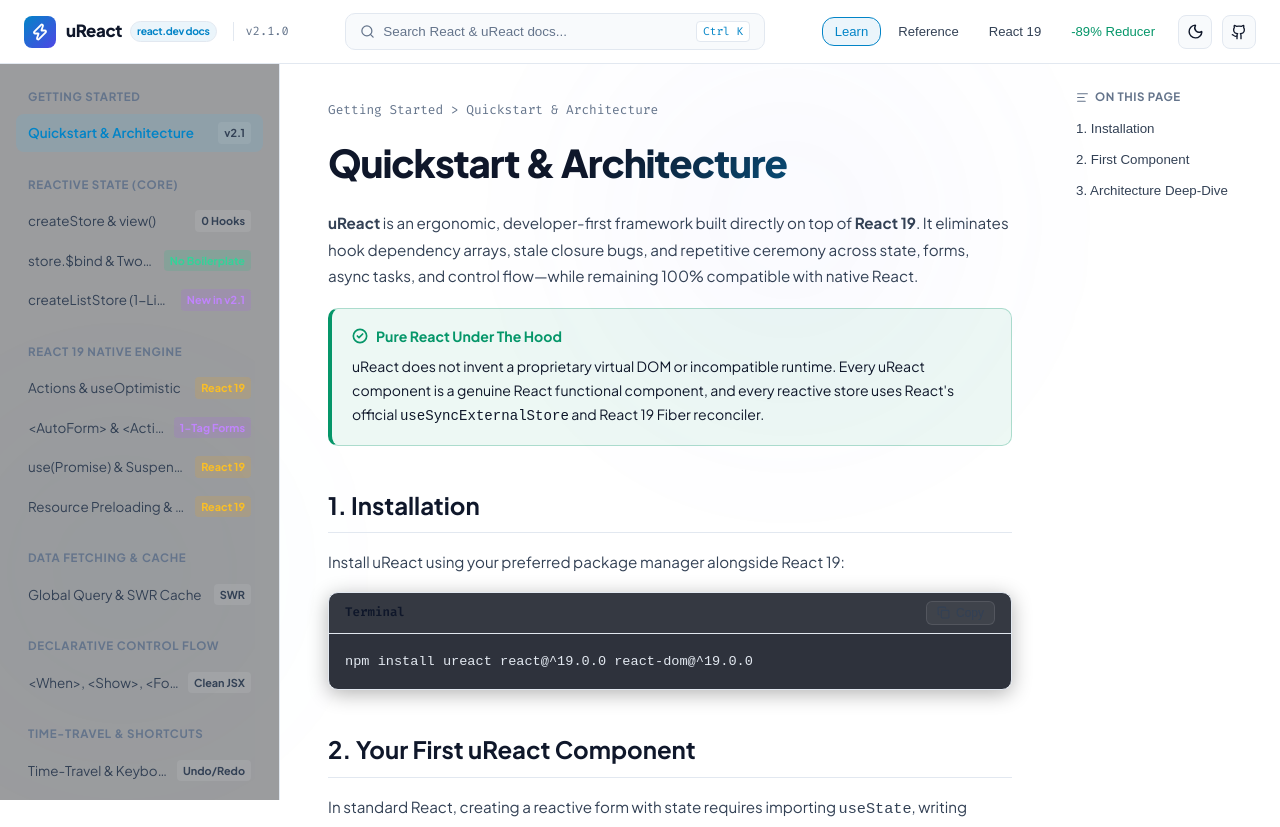
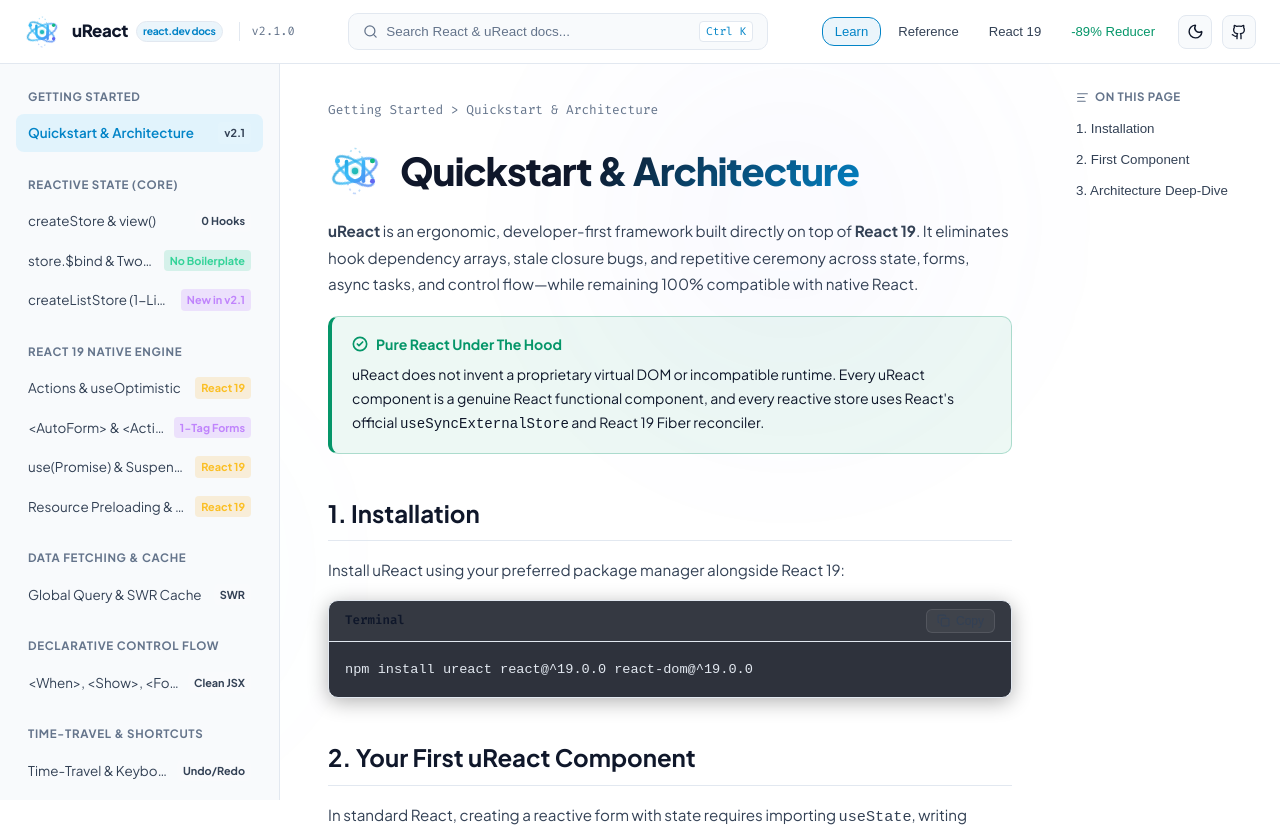
Before and after one commit to jins-coder/uReact, a React (Vite) app: page / in a window 1280 px wide. Shown: the top 827 px of the page. Built offline with nearby package versions, Linux system fonts and the light colour scheme.

Commit message:
feat(logo): add custom uReact SVG logo, smooth orbital animations, and overhaul vertical/horizontal scrollbar styles

```diff
--- a/src/projects/docs-portal/components/DocHeader.tsx
+++ b/src/projects/docs-portal/components/DocHeader.tsx
@@ -1,4 +1,5 @@
 import React from 'react';
+import { UReactLogo } from './UReactLogo';
 import {
   Zap,
   Search,
@@ -63,22 +64,10 @@
 
         <div
           onClick={() => onSelectPage('quickstart')}
-          style={{ display: 'flex', alignItems: 'center', gap: '10px', cursor: 'pointer' }}
+          style={{ display: 'flex', alignItems: 'center', gap: '12px', cursor: 'pointer' }}
+          title="uReact Documentation Home"
         >
-          <div
-            style={{
-              width: '32px',
-              height: '32px',
-              borderRadius: '8px',
-              background: 'linear-gradient(135deg, var(--accent-cyan), var(--accent-indigo))',
-              display: 'flex',
-              alignItems: 'center',
-              justifyContent: 'center',
-              color: '#ffffff'
-            }}
-          >
-            <Zap size={18} strokeWidth={2.5} />
-          </div>
+          <UReactLogo size={36} />
           <div>
             <div style={{ fontWeight: 800, fontSize: '1.05rem', letterSpacing: '-0.02em', color: 'var(--text-main)', display: 'flex', alignItems: 'center', gap: '8px' }}>
               <span>uReact</span>
--- a/src/projects/docs-portal/components/DocSidebar.tsx
+++ b/src/projects/docs-portal/components/DocSidebar.tsx
@@ -32,7 +32,7 @@
         overflowY: 'auto',
         padding: '24px 16px 40px',
         borderRight: '1px solid var(--border-subtle, rgba(255, 255, 255, 0.08))',
-        background: 'rgba(7, 9, 14, 0.4)'
+        background: 'var(--bg-sidebar)'
       }}
     >
       <div style={{ display: 'flex', flexDirection: 'column', gap: '24px' }}>
--- /dev/null
+++ b/src/projects/docs-portal/components/UReactLogo.tsx
@@ -0,0 +1,129 @@
+import React from 'react';
+
+export interface UReactLogoProps {
+  size?: number;
+  className?: string;
+  style?: React.CSSProperties;
+  animated?: boolean;
+}
+
+export function UReactLogo({
+  size = 32,
+  className = '',
+  style = {},
+  animated = true
+}: UReactLogoProps) {
+  const id = React.useId().replace(/:/g, '');
+  const gradId = `ureact-logo-grad-${id}`;
+  const accentId = `ureact-logo-accent-${id}`;
+  const glowId = `ureact-logo-glow-${id}`;
+
+  return (
+    <svg
+      width={size}
+      height={size}
+      viewBox="0 0 48 48"
+      fill="none"
+      xmlns="http://www.w3.org/2000/svg"
+      className={`ureact-logo ${className}`}
+      style={{
+        display: 'inline-block',
+        verticalAlign: 'middle',
+        flexShrink: 0,
+        ...style
+      }}
+      aria-label="uReact Logo"
+    >
+      <defs>
+        {/* Main Brand Gradient: React Cyan to Electric Indigo */}
+        <linearGradient id={gradId} x1="4" y1="4" x2="44" y2="44" gradientUnits="userSpaceOnUse">
+          <stop offset="0%" stopColor="#0284c7" />
+          <stop offset="45%" stopColor="#38bdf8" />
+          <stop offset="100%" stopColor="#6366f1" />
+        </linearGradient>
+
+        {/* Quantum Accent: Neon Cyan to Emerald Reactive */}
+        <linearGradient id={accentId} x1="16" y1="16" x2="32" y2="32" gradientUnits="userSpaceOnUse">
+          <stop offset="0%" stopColor="#38bdf8" />
+          <stop offset="100%" stopColor="#10b981" />
+        </linearGradient>
+
+        {/* Soft Ambient Glow */}
+        <filter id={glowId} x="-20%" y="-20%" width="140%" height="140%">
+          <feGaussianBlur stdDeviation="1.2" result="blur" />
+          <feComposite in="SourceGraphic" in2="blur" operator="over" />
+        </filter>
+      </defs>
+
+      {/* Atomic Orbital Ring 1: -30 deg */}
+      <ellipse
+        cx="24"
+        cy="24"
+        rx="20"
+        ry="7.8"
+        transform="rotate(-30 24 24)"
+        stroke={`url(#${gradId})`}
+        strokeWidth="2.2"
+        strokeOpacity="0.8"
+        className={animated ? 'ureact-orbit ureact-orbit-1' : ''}
+      />
+
+      {/* Atomic Orbital Ring 2: +30 deg */}
+      <ellipse
+        cx="24"
+        cy="24"
+        rx="20"
+        ry="7.8"
+        transform="rotate(30 24 24)"
+        stroke={`url(#${gradId})`}
+        strokeWidth="2.2"
+        strokeOpacity="0.8"
+        className={animated ? 'ureact-orbit ureact-orbit-2' : ''}
+      />
+
+      {/* Horizontal Ambient Electron Ring */}
+      <ellipse
+        cx="24"
+        cy="24"
+        rx="20"
+        ry="7.8"
+        transform="rotate(90 24 24)"
+        stroke={`url(#${gradId})`}
+        strokeWidth="1.5"
+        strokeOpacity="0.35"
+        strokeDasharray="2 3"
+      />
+
+      {/* The Iconic Geometric "u" Core */}
+      <path
+        d="M 16.5 15.5 V 25.5 C 16.5 29.6 19.8 33 24 33 C 28.2 33 31.5 29.6 31.5 25.5 V 15.5"
+        stroke={`url(#${gradId})`}
+        strokeWidth="3.2"
+        strokeLinecap="round"
+        strokeLinejoin="round"
+      />
+
+      {/* Right Leg of the "u" */}
+      <path
+        d="M 31.5 23.5 V 33"
+        stroke={`url(#${gradId})`}
+        strokeWidth="3.2"
+        strokeLinecap="round"
+      />
+
+      {/* Central Reactive Nucleus Node */}
+      <circle
+        cx="24"
+        cy="24"
+        r="2.8"
+        fill={`url(#${accentId})`}
+        filter={`url(#${glowId})`}
+      />
+
+      {/* Orbiting Quantum Electron Beads */}
+      <circle cx="8.5" cy="15" r="2.2" fill="#38bdf8" />
+      <circle cx="39.5" cy="33" r="2.2" fill="#6366f1" />
+      <circle cx="39.5" cy="15" r="2.2" fill="#10b981" />
+    </svg>
+  );
+}
--- a/src/projects/docs-portal/docs/pages/QuickstartPage.tsx
+++ b/src/projects/docs-portal/docs/pages/QuickstartPage.tsx
@@ -1,4 +1,5 @@
 import React from 'react';
+import { UReactLogo } from '../../components/UReactLogo';
 import { CodeBlock } from '../../components/CodeBlock';
 import { Callout } from '../../components/Callout';
 import { Sparkles, Terminal, Package, ArrowRight, CheckCircle2, Zap } from 'lucide-react';
@@ -8,7 +9,10 @@
     <article className="doc-content">
       <div className="doc-breadcrumb">Getting Started &gt; Quickstart &amp; Architecture</div>
 
-      <h1 className="doc-title">Quickstart &amp; Architecture</h1>
+      <div style={{ display: 'flex', alignItems: 'center', gap: '18px', margin: '20px 0 16px' }}>
+        <UReactLogo size={54} />
+        <h1 className="doc-title" style={{ margin: 0 }}>Quickstart &amp; Architecture</h1>
+      </div>
       <p className="doc-lead">
         <strong>uReact</strong> is an ergonomic, developer-first framework built directly on top of <strong>React 19</strong>. It eliminates hook dependency arrays, stale closure bugs, and repetitive ceremony across state, forms, async tasks, and control flow—while remaining 100% compatible with native React.
       </p>
--- a/src/projects/docs-portal/styles.css
+++ b/src/projects/docs-portal/styles.css
@@ -1,5 +1,6 @@
 :root,
 [data-theme="light"] {
+  color-scheme: light;
   --font-sans: 'Plus Jakarta Sans', -apple-system, BlinkMacSystemFont, 'Segoe UI', Roboto, sans-serif;
   --font-mono: 'Fira Code', ui-monospace, SFMono-Regular, Menlo, Monaco, Consolas, monospace;
 
@@ -29,8 +30,9 @@
   --code-text: #f8fafc;
 
   --scrollbar-track: transparent;
-  --scrollbar-thumb: #cbd5e1;
-  --scrollbar-thumb-hover: #94a3b8;
+  --scrollbar-thumb: #94a3b8;
+  --scrollbar-thumb-hover: #64748b;
+  --scrollbar-code-thumb: #0284c7;
 
   --callout-note-bg: rgba(2, 132, 199, 0.07);
   --callout-tip-bg: rgba(5, 150, 105, 0.07);
@@ -45,6 +47,7 @@
 }
 
 [data-theme="dark"] {
+  color-scheme: dark;
   --bg-primary: #07090e;
   --bg-secondary: #0d121d;
   --bg-card: rgba(18, 24, 38, 0.7);
@@ -70,8 +73,9 @@
   --code-text: #f1f5f9;
 
   --scrollbar-track: transparent;
-  --scrollbar-thumb: rgba(148, 163, 184, 0.25);
-  --scrollbar-thumb-hover: rgba(148, 163, 184, 0.45);
+  --scrollbar-thumb: #334155;
+  --scrollbar-thumb-hover: #475569;
+  --scrollbar-code-thumb: #38bdf8;
 
   --callout-note-bg: rgba(56, 189, 248, 0.08);
   --callout-tip-bg: rgba(16, 185, 129, 0.08);
@@ -98,70 +102,100 @@
 }
 
 /* ==========================================================================
-   Custom Sleek Scrollbar (Horizontal & Vertical)
+   Universal Sleek Modern Scrollbars (Vertical & Horizontal)
    ========================================================================== */
 
-::-webkit-scrollbar {
-  width: 7px;
-  height: 6px; /* Horizontal scrollbar thickness */
-}
-
-::-webkit-scrollbar-track {
-  background: var(--scrollbar-track);
-}
-
-::-webkit-scrollbar-thumb {
-  background: var(--scrollbar-thumb);
-  border-radius: 9999px;
-  border: 1px solid transparent;
-  background-clip: padding-box;
-  transition: background 0.2s ease;
-}
-
-::-webkit-scrollbar-thumb:hover {
-  background: var(--scrollbar-thumb-hover);
-}
-
-::-webkit-scrollbar-corner {
-  background: transparent;
-}
-
-/* Firefox standard scrollbars */
+/* Standard CSS Scrollbars (Firefox & Modern Chrome/Edge 121+) */
+html,
+body,
+aside,
+main,
+nav,
+pre,
+div,
 * {
   scrollbar-width: thin;
   scrollbar-color: var(--scrollbar-thumb) transparent;
 }
 
-/* Horizontal Code Blocks, Pre, and Tables Scrollbar Polish */
+/* Dedicated CSS Scrollbars for Code Blocks */
 pre,
 .code-content,
 .code-box,
-.table-container,
-div[style*="overflow-x"],
-div[style*="overflowX"] {
+.table-container {
   scrollbar-width: thin;
-  scrollbar-color: var(--scrollbar-thumb) transparent;
+  scrollbar-color: var(--scrollbar-code-thumb) transparent;
 }
 
+/* WebKit & Blink Engine Scrollbars (Chrome, Edge, Safari, Brave, Opera) */
+::-webkit-scrollbar,
+*::-webkit-scrollbar {
+  width: 8px; /* Sleek vertical scrollbar width */
+  height: 6px; /* Sleek horizontal scrollbar height */
+}
+
+/* Strictly hide all arrow buttons on Windows & Chromium */
+::-webkit-scrollbar-button,
+*::-webkit-scrollbar-button {
+  display: none !important;
+  width: 0 !important;
+  height: 0 !important;
+  background: transparent !important;
+}
+
+/* Clean track */
+::-webkit-scrollbar-track,
+*::-webkit-scrollbar-track {
+  background: transparent !important;
+}
+
+/* Floating rounded pill thumb with gentle margins */
+::-webkit-scrollbar-thumb,
+*::-webkit-scrollbar-thumb {
+  background-color: var(--scrollbar-thumb) !important;
+  border-radius: 9999px !important;
+  border: 2px solid transparent !important;
+  background-clip: content-box !important;
+  transition: background-color 0.2s ease;
+}
+
+::-webkit-scrollbar-thumb:hover,
+*::-webkit-scrollbar-thumb:hover {
+  background-color: var(--scrollbar-thumb-hover) !important;
+}
+
+::-webkit-scrollbar-corner,
+*::-webkit-scrollbar-corner {
+  background: transparent !important;
+}
+
+/* Dedicated Ultra-Thin Horizontal Scrollbar for Code Blocks */
 pre::-webkit-scrollbar,
 .code-content::-webkit-scrollbar,
 .code-box::-webkit-scrollbar {
-  height: 5px; /* Ultra-thin horizontal scrollbar */
+  height: 5px !important;
+  width: 6px !important;
+}
+
+pre::-webkit-scrollbar-track,
+.code-content::-webkit-scrollbar-track,
+.code-box::-webkit-scrollbar-track {
+  background: rgba(0, 0, 0, 0.15) !important;
+  border-radius: 9999px !important;
 }
 
 pre::-webkit-scrollbar-thumb,
 .code-content::-webkit-scrollbar-thumb,
 .code-box::-webkit-scrollbar-thumb {
-  background: var(--accent-cyan);
-  border-radius: 9999px;
-  opacity: 0.8;
+  background-color: var(--scrollbar-code-thumb) !important;
+  border-radius: 9999px !important;
+  border: none !important;
 }
 
 pre::-webkit-scrollbar-thumb:hover,
 .code-content::-webkit-scrollbar-thumb:hover,
 .code-box::-webkit-scrollbar-thumb:hover {
-  background: var(--accent-indigo);
-  opacity: 1;
+  background-color: var(--accent-indigo) !important;
 }
 
 /* Background Ambient Glow */
@@ -854,3 +888,39 @@
     font-size: 1.9rem !important;
   }
 }
+
+/* ==========================================================================
+   uReact Brand Logo & Interactive Animation
+   ========================================================================== */
+
+.ureact-logo {
+  transition: transform 0.3s cubic-bezier(0.34, 1.56, 0.64, 1), filter 0.3s ease;
+  transform-origin: center;
+}
+
+.ureact-logo:hover {
+  transform: scale(1.1) rotate(5deg);
+  filter: drop-shadow(0 0 12px rgba(56, 189, 248, 0.6));
+}
+
+.ureact-orbit {
+  transform-origin: 24px 24px;
+}
+
+.ureact-orbit-1 {
+  animation: orbitSway1 6s ease-in-out infinite alternate;
+}
+
+.ureact-orbit-2 {
+  animation: orbitSway2 6s ease-in-out infinite alternate;
+}
+
+@keyframes orbitSway1 {
+  0% { transform: rotate(-30deg) scale(1); }
+  100% { transform: rotate(-24deg) scale(1.03); }
+}
+
+@keyframes orbitSway2 {
+  0% { transform: rotate(30deg) scale(1); }
+  100% { transform: rotate(36deg) scale(0.98); }
+}
```
Also changed, not shown: index.html (+1 -1 lines).
